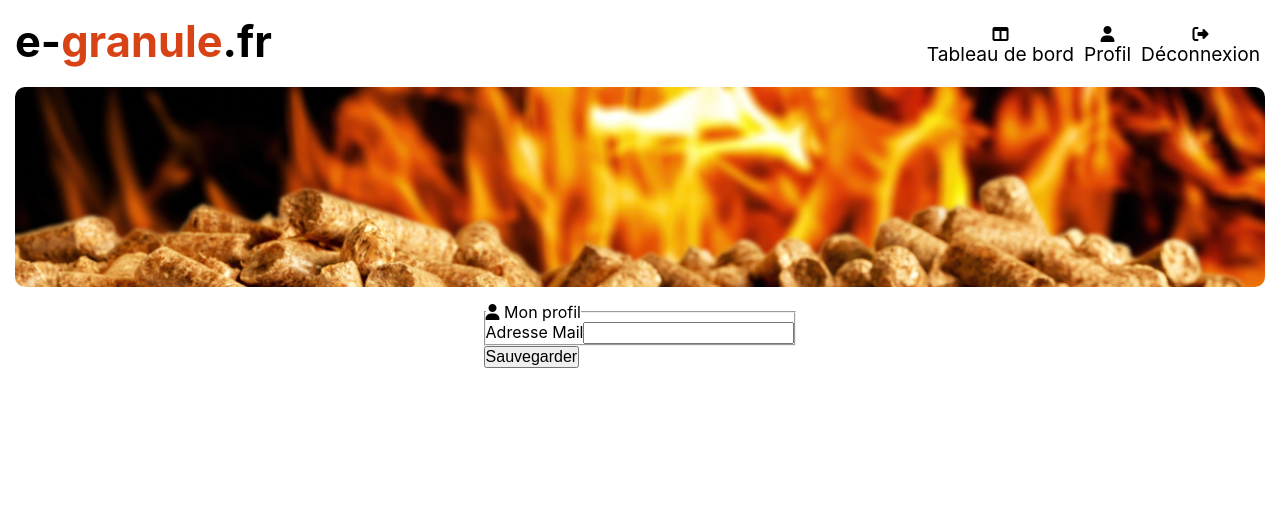
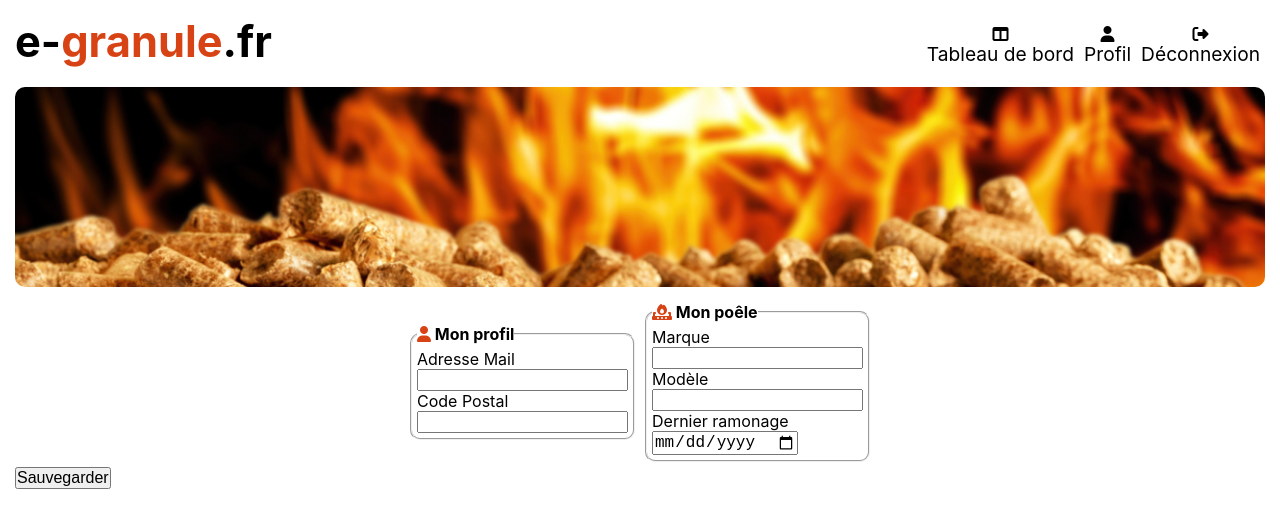
Before and after one commit to JonathanChosson/meubleagranule, a React (Create React App) app: page /profil in a window 1280 px wide. Shown: the top 528 px of the page. Built offline with nearby package versions, Linux system fonts and the light colour scheme.

Commit message:
[JSX/REDUX] Implémentation formulaire profil :building_construction:

```diff
--- a/src/Features/data.js
+++ b/src/Features/data.js
@@ -28,6 +28,8 @@ export default function dataReducer(state = initialState, action) {
             case AJOUTDATA: {
                 draft.data = []
                 draft.data.push(action.payload)
+                // localStorage.clear()
+                // localStorage.setItem("profil", JSON.stringify(action.payload))
                 return
             }
             default:
--- a/src/Pages/Profil.jsx
+++ b/src/Pages/Profil.jsx
@@ -1,4 +1,4 @@
-import React, { useState } from "react"
+import React, { Fragment, useState } from "react"
 import Banniere from "../components/Banniere"
 import Header from "../components/Header"
 import "../Style/Pages/Profil.css"
@@ -11,8 +11,9 @@ import { selectData } from "../Utils/selector"
 
 const Profil = () => {
     const profilData = useSelector(selectData)
-    console.log(profilData.length)
+
     const dispatch = useDispatch()
+
     const [modalOpenCreate, setModalOpenCreate] = useState(false)
     const [modalOpenError, setModalOpenError] = useState(false)
 
@@ -22,21 +23,40 @@ const Profil = () => {
     const closeModalError = () => setModalOpenError(false)
 
     let profil
-    if (profilData.length > 0) {
+    if (localStorage.length > 0) {
+        profil = { ...JSON.parse(localStorage.profil) }
+    } else if (profilData.length > 0) {
         profil = { ...profilData[0] }
     } else {
         profil = {
             mail: "",
+            codePostal: "",
+            poele: {},
         }
     }
 
     const [newProfile, setNewProfile] = useState(profil)
 
     function setData(key, value) {
-        setNewProfile({
-            ...newProfile,
-            [key]: value,
-        })
+        console.log(value)
+        switch (key) {
+            case "poele":
+                setNewProfile({
+                    ...newProfile,
+                    poele: {
+                        ...newProfile.poele,
+                        ...value,
+                    },
+                })
+                break
+
+            default:
+                setNewProfile({
+                    ...newProfile,
+                    [key]: value,
+                })
+                break
+        }
     }
 
     /**
@@ -49,8 +69,23 @@ const Profil = () => {
             case "mail":
                 setData("mail", e.target.value)
                 break
+            case "cp":
+                setData("codePostal", e.target.value)
+                break
+            case "marque":
+                let valueMarque = { marque: e.target.value }
+                setData("poele", valueMarque)
+                break
+            case "modele":
+                let valueModele = { modele: e.target.value }
+                setData("poele", valueModele)
+                break
+            case "dernierRamonage":
+                let valueDernierRamonage = { dernierRamonage: e.target.value }
+                setData("poele", valueDernierRamonage)
+                break
             default:
-                console.error(new Error("Whoops, something bad happened"))
+                console.error(new Error("Erreur"))
         }
     }
 
@@ -59,9 +94,30 @@ const Profil = () => {
         console.log()
         if (newProfile.mail) {
             dispatch(addData(newProfile))
+            console.log(newProfile)
             openModalCreate()
         } else {
             openModalError()
+        }
+    }
+
+    function calculRamonage() {
+        const date = new Date()
+        if (
+            date.getFullYear() -
+                newProfile.poele.dernierRamonage.split("-")[0] ===
+            0
+        ) {
+            return (
+                12 +
+                (newProfile.poele.dernierRamonage.split("-")[1] -
+                    (date.getMonth() + 1))
+            )
+        } else {
+            return (
+                newProfile.poele.dernierRamonage.split("-")[1] -
+                (date.getMonth() + 1)
+            )
         }
     }
 
@@ -74,14 +130,59 @@ const Profil = () => {
                     <form className="Profil__article__div__form" action="#">
                         <fieldset className="Profil__article__div__form__fieldset">
                             <legend>
-                                <i className="fa-solid fa-user"></i> Mon profil
+                                <i className="fa-solid fa-user Rouge"></i> Mon
+                                profil
                             </legend>
                             <Input
                                 id={"mail"}
                                 desc={"Adresse Mail"}
                                 type={"mail"}
+                                placeholder={newProfile.mail}
                                 onchange={handleChange}
                             />
+                            <Input
+                                id={"cp"}
+                                desc={"Code Postal"}
+                                type={"numbers"}
+                                placeholder={newProfile.codePostal}
+                                onchange={handleChange}
+                            />
+                        </fieldset>
+                        <fieldset className="Profil__article__div__form__fieldset">
+                            <legend>
+                                <i className="fa-solid fa-fire-burner Rouge"></i>{" "}
+                                Mon poêle
+                            </legend>
+                            <Input
+                                id={"marque"}
+                                desc={"Marque"}
+                                type={"text"}
+                                placeholder={newProfile.poele.marque}
+                                onchange={handleChange}
+                            />
+                            <Input
+                                id={"modele"}
+                                desc={"Modèle"}
+                                type={"text"}
+                                placeholder={newProfile.poele.modele}
+                                onchange={handleChange}
+                            />
+                            <Input
+                                id={"dernierRamonage"}
+                                desc={"Dernier ramonage"}
+                                type={"date"}
+                                placeholder={newProfile.poele.dernierRamonage}
+                                onchange={handleChange}
+                            />
+
+                            {newProfile.poele.dernierRamonage ? (
+                                <Fragment>
+                                    <p>Prochain Ramonage</p>
+                                    <p>{calculRamonage()} mois</p>
+                                </Fragment>
+                            ) : (
+                                ""
+                            )}
                         </fieldset>
                     </form>
                     <button
--- a/src/Style/Pages/Profil.css
+++ b/src/Style/Pages/Profil.css
@@ -1,6 +1,27 @@
 .Profil__article {
-    margin-top: 15px;
+    margin-top: 10px;
+    /* display: flex;
+    justify-content: center;
+    align-items: center; */
+}
+
+.Profil__article__div__form {
     display: flex;
     justify-content: center;
     align-items: center;
+    flex-flow: row wrap;
 }
+
+.Profil__article__div__form__fieldset {
+    border-radius: 10px;
+    margin: 5px;
+    padding: 5px;
+    display: flex;
+    justify-content: flex-start;
+    align-items: flex-start;
+    flex-flow: column wrap;
+}
+
+.Profil__article__div__form__fieldset legend {
+    font-weight: bold;
+}
--- a/src/components/Input.jsx
+++ b/src/components/Input.jsx
@@ -6,11 +6,21 @@ import React, { Fragment } from "react"
  * @param {object} param0 object contain id, desc, type and onChange function
  * @returns {object} input Object
  */
-const Input = ({ id, desc, type, onchange }) => {
+const Input = ({ id, desc, type, placeholder, onchange }) => {
     return (
         <Fragment>
             <label htmlFor={id}>{desc}</label>
-            <input type={type} id={id} onChange={onchange} />
+
+            {placeholder ? (
+                <input
+                    type={type}
+                    id={id}
+                    placeholder={placeholder}
+                    onChange={onchange}
+                />
+            ) : (
+                <input type={type} id={id} onChange={onchange} />
+            )}
         </Fragment>
     )
 }
```
